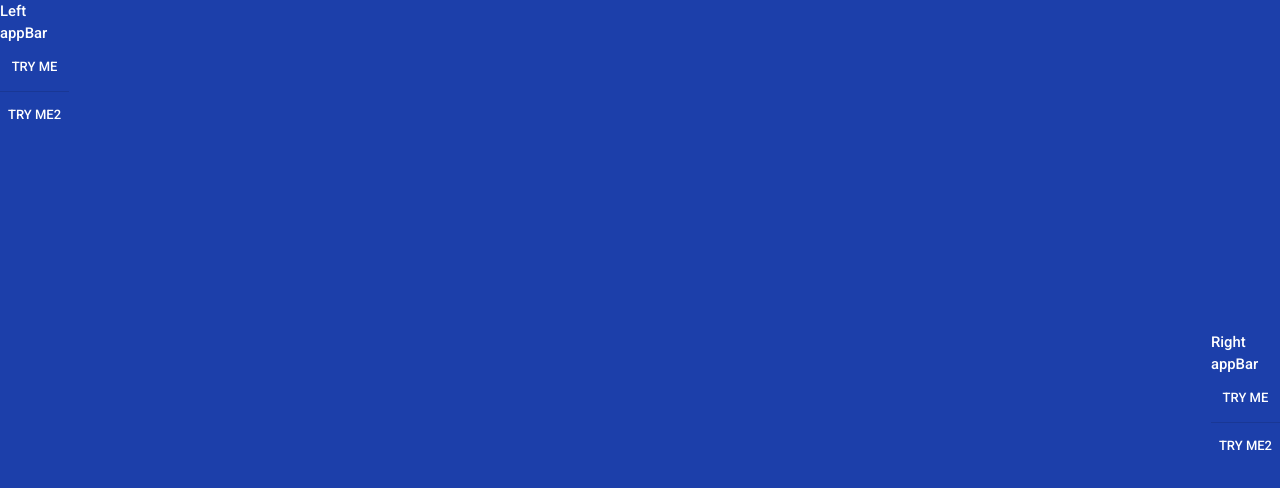
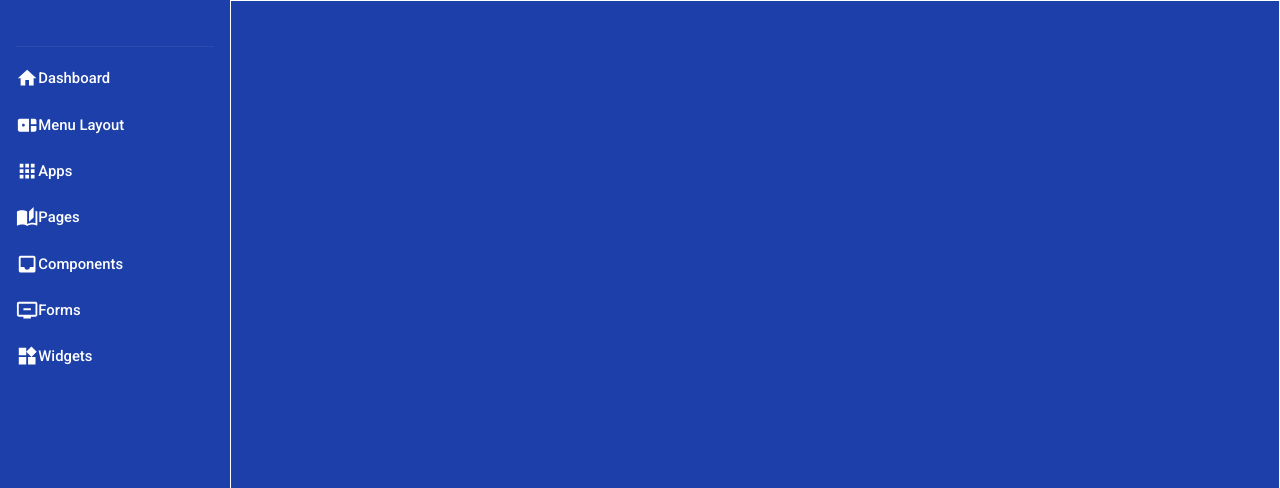
Before and after one commit to usrivastava92/hello-mui, a React (Vite) app: page /side in a window 1280 px wide. Shown: the top 488 px of the page. Built offline with nearby package versions, Linux system fonts and the light colour scheme.

Commit message:
added side bar

```diff
--- a/src/config/theme/components.config.ts
+++ b/src/config/theme/components.config.ts
@@ -2,6 +2,11 @@ import { Components, PaletteOptions } from '@mui/material';
 
 export const getComponentOptions = (palette: PaletteOptions): Components => {
   return {
+    MuiDivider: {
+      defaultProps: {
+        color: palette.border?.main
+      }
+    },
     MuiBreadcrumbs: {
       defaultProps: {
         color: 'inherit'
--- a/src/config/theme/palette.config.ts
+++ b/src/config/theme/palette.config.ts
@@ -7,7 +7,11 @@ declare module '@mui/material/styles' {
   }
   interface PaletteOptions {
     border?: {
+      light?: string;
+      lighter?: string;
       main?: string;
+      dark?: string;
+      darker?: string;
     };
   }
 }
@@ -37,7 +41,8 @@ const lightModePallet: PaletteOptions = {
     secondary: '#2d3748'
   },
   border: {
-    main: '#2e51bb'
+    main: '#2e51bb',
+    light: ''
   }
 };
 
--- a/src/layouts/SideMenuLayout/index.tsx
+++ b/src/layouts/SideMenuLayout/index.tsx
@@ -1,34 +1,16 @@
 import { AppBar, Box, Button, Divider, Stack } from '@mui/material';
 import MobileMenu from '@/components/MobileMenu';
 import { MENU_ITEMS } from '@/config/menu/menu.config';
+import SideNav from '@/layouts/SimpleMenuLayout/components/SideNav';
 
 export default function SideMenuLayout(): JSX.Element {
   return (
-    <Box>
+    <>
       <MobileMenu menuItems={MENU_ITEMS}></MobileMenu>
       <Stack>
-        <Box flexGrow={0}>
-          <AppBar elevation={0} position="sticky" sx={{ height: '100vh' }}>
-            <div>Left</div>
-            <div>appBar</div>
-            <Button>try me</Button>
-            <Divider />
-            <Button>try me2</Button>
-          </AppBar>
-        </Box>
-        <Box display="flex" flexDirection="row" flexGrow={1}>
-          <Box display="flex" flexDirection="column" flexGrow={1}></Box>
-        </Box>
-        <Box flexGrow={0}>
-          <AppBar elevation={0} position="sticky">
-            <div>Right</div>
-            <div>appBar</div>
-            <Button>try me</Button>
-            <Divider />
-            <Button>try me2</Button>
-          </AppBar>
-        </Box>
+        <SideNav menuItems={MENU_ITEMS} />
+        <Box sx={{ border: 1, height: '100vh' }} flexGrow={1}></Box>
       </Stack>
-    </Box>
+    </>
   );
 }
--- /dev/null
+++ b/src/layouts/SimpleMenuLayout/components/SideNav/index.tsx
@@ -0,0 +1,75 @@
+import {
+  AppBar,
+  Box,
+  Button,
+  CardMedia,
+  Divider,
+  List,
+  ListItemButton,
+  ListItemText
+} from '@mui/material';
+import React from 'react';
+import { IMenuItem } from '@/config/menu/menu.config';
+import { menuItems } from '@/layouts/TopMenuLayout/components/TopNav';
+
+interface SideNavProps {
+  variant?: 'default' | 'mini';
+  menuItems?: IMenuItem[];
+}
+
+const SideNav: React.FC<SideNavProps> = ({
+  variant = 'default',
+  menuItems = []
+}): JSX.Element => {
+  const isMini = variant == 'mini';
+
+  return (
+    <Box
+      sx={{
+        bgcolor: 'background.default',
+        height: '100vh',
+        width: isMini ? '85px' : '230px',
+        px: 'auto',
+        pb: '4rem',
+        overflowX: 'hidden',
+        display: { md: 'block', xs: 'none' }
+      }}
+    >
+      <AppBar
+        sx={{
+          borderColor: 'border.main',
+          bgcolor: 'background.default',
+          color: 'white'
+        }}
+        elevation={0}
+        position="sticky"
+      >
+        <Button
+          className="-intro-x"
+          disableRipple={true}
+          sx={{ typography: 'h6', pr: isMini ? 2.5 : 'auto' }}
+          endIcon={
+            <CardMedia
+              component="img"
+              height={30}
+              alt="Localstack UI"
+              image="src/assets/images/logo.png"
+            />
+          }
+        >
+          {!isMini && 'Localstack'}
+        </Button>
+        <Divider variant="middle" flexItem={true} light={true} />
+        <List>
+          {menuItems.map((item, index) => (
+            <ListItemButton key={index} sx={{ pl: isMini ? 4 : 'auto' }}>
+              {item.icon}
+              {!isMini && <ListItemText primary={item.displayName} />}
+            </ListItemButton>
+          ))}
+        </List>
+      </AppBar>
+    </Box>
+  );
+};
+export default SideNav;
--- a/src/layouts/SimpleMenuLayout/index.tsx
+++ b/src/layouts/SimpleMenuLayout/index.tsx
@@ -1,31 +1,16 @@
-import { AppBar, Box, Button, Divider } from '@mui/material';
+import { Box, Stack } from '@mui/material';
+import MobileMenu from '@/components/MobileMenu';
+import { MENU_ITEMS } from '@/config/menu/menu.config';
+import SideNav from '@/layouts/SimpleMenuLayout/components/SideNav';
 
 export default function SimpleMenuLayout(): JSX.Element {
   return (
     <>
-      <Box display="flex" flexDirection="row">
-        <Box flexGrow={0}>
-          <AppBar elevation={0} position="sticky">
-            <div>Left</div>
-            <div>appBar</div>
-            <Button>try me</Button>
-            <Divider />
-            <Button>try me2</Button>
-          </AppBar>
-        </Box>
-        <Box display="flex" flexDirection="row" flexGrow={1}>
-          <Box display="flex" flexDirection="column" flexGrow={1}></Box>
-        </Box>
-        <Box flexGrow={0}>
-          <AppBar elevation={0} position="sticky">
-            <div>Right</div>
-            <div>appBar</div>
-            <Button>try me</Button>
-            <Divider />
-            <Button>try me2</Button>
-          </AppBar>
-        </Box>
-      </Box>
+      <MobileMenu menuItems={MENU_ITEMS}></MobileMenu>
+      <Stack>
+        <SideNav menuItems={MENU_ITEMS} variant="mini" />
+        <Box sx={{ height: '100vh' }} flexGrow={1}></Box>
+      </Stack>
     </>
   );
 }
```
Also changed, not shown: src/layouts/SimpleMenuLayout/components/TopBar/index.tsx (added).
